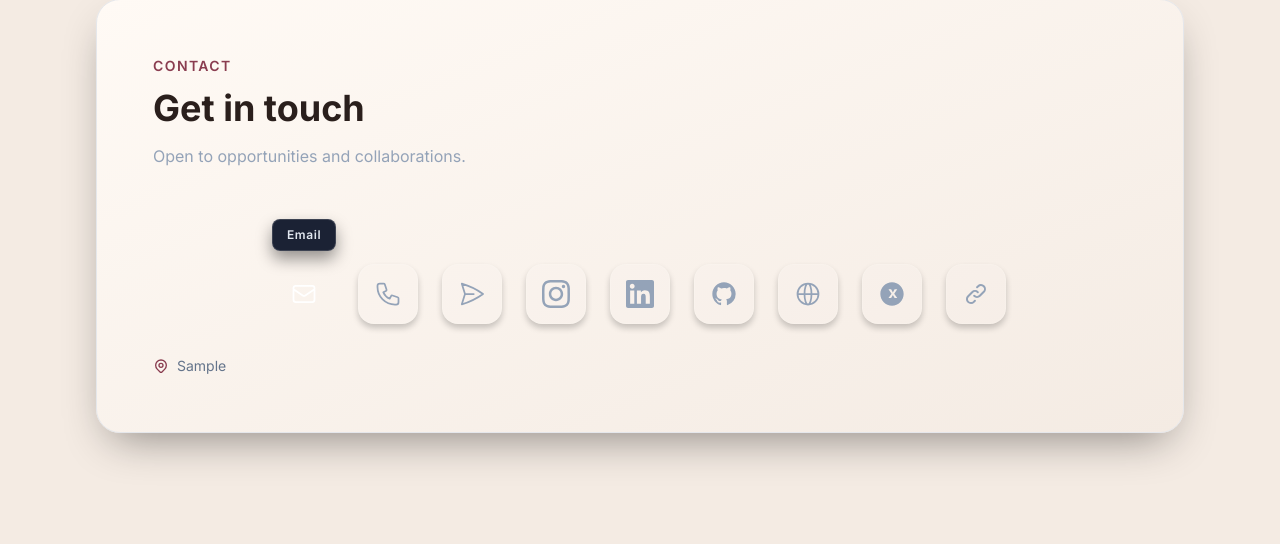
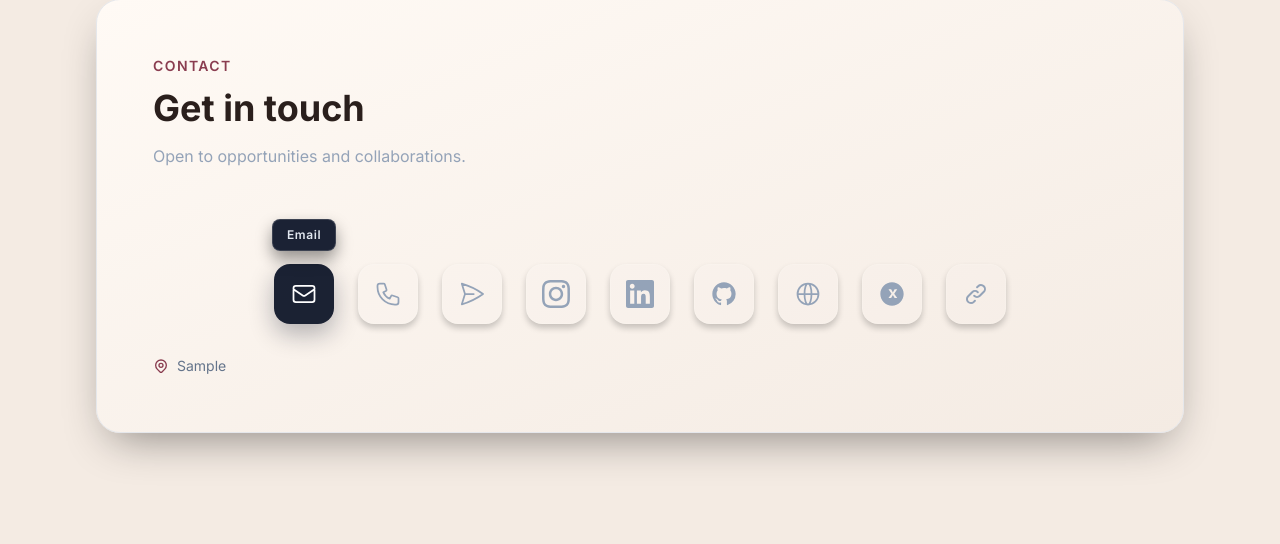
Before and after one commit to rasulbek647/my_portfolio, a Django app: page / in a window 1280 px wide, with the pointer over the restyled element. Shown: the part 5368-5912 px from the top of the page. Run offline with Django 5.2, Linux system fonts and the light colour scheme; data comes from the database, SQL or seed files in the repository; tables that the repository leaves empty hold one stand-in row (values such as "Sample post"); grey boxes marked "Sample" are stand-in pictures; some libraries are stand-ins or nearby versions.

Commit message:
fix: make social hub icons visible on hover by fixing background color

```diff
--- a/templates/resume/home.html
+++ b/templates/resume/home.html
@@ -146,8 +146,8 @@
   }
 
   .social-hub-card:hover .hub-circle {
-    background: var(--hub-color);
-    box-shadow: 0 10px 25px color-mix(in srgb, var(--hub-color) 40%, transparent);
+    background: rgba(15, 23, 42, 0.95);
+    box-shadow: 0 10px 25px rgba(15, 23, 42, 0.3);
     border-color: transparent;
   }
 
```
